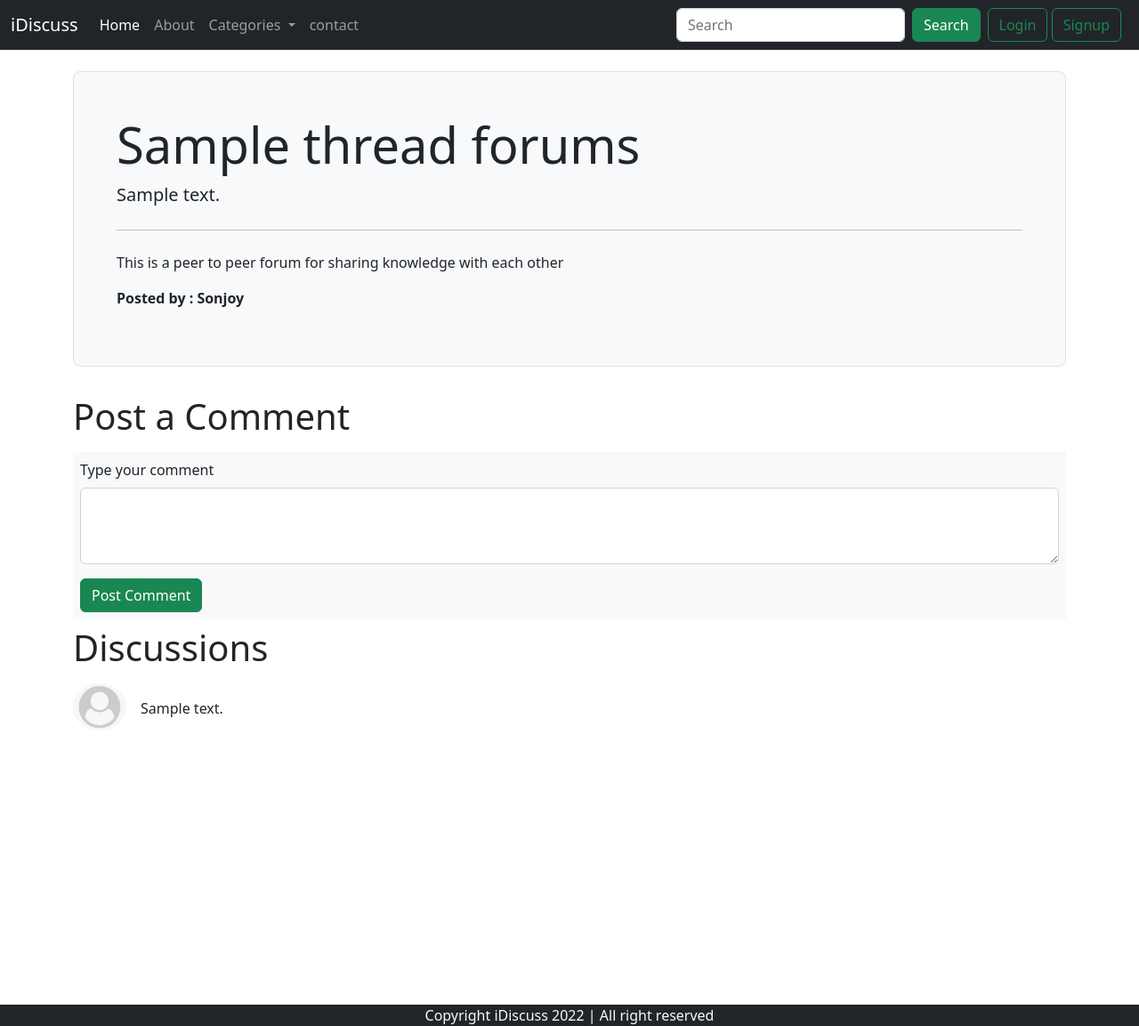
After one commit to sonjoysaha36/FORUM, a PHP site: page /thread.php?threadid=1 in a window 1280 px wide. The commit adds this page. Shown: the whole page at 89% size. Run offline with PHP 8.4, Linux system fonts and the light colour scheme; tables that the repository leaves empty or names only in its code hold one stand-in row (values such as "Sample post").

Commit message:
forum website using php

```diff
--- a/index.php
+++ b/index.php
@@ -63,7 +63,7 @@
                 <div class="card" style="width: 18rem;">
                     <img src="img/cat-'.$id.'.jfif" class="card-img-top" alt="...">
                     <div class="card-body ">
-                        <h5 class="card-title "><a href="threadlist.php?catid='.$id.'class="text-decoration-none"">'. $cat. '</a></h5>
+                        <h5 class="card-title "><a href="threadlist.php?catid='.$id.'" class="text-dark text-decoration-none">'. $cat. '</a></h5>
                         <p class="card-text">'.substr($desc, 0, 60).'...</p>
                         <a href="threadlist.php?catid='.$id.'" class="btn btn-primary">View Threads</a>
                     </div>
--- /dev/null
+++ b/thread.php
@@ -0,0 +1,123 @@
+<!doctype html>
+<html lang="en">
+
+<head>
+    <meta charset="utf-8">
+    <meta name="viewport" content="width=device-width, initial-scale=1">
+    <title>Welcome to iDiscuss</title>
+    <link href="https://cdn.jsdelivr.net/npm/bootstrap@5.2.1/dist/css/bootstrap.min.css" rel="stylesheet"
+        integrity="sha384-iYQeCzEYFbKjA/T2uDLTpkwGzCiq6soy8tYaI1GyVh/UjpbCx/TYkiZhlZB6+fzT" crossorigin="anonymous">
+    <style>
+        #ques{
+            min-height: 433px;
+        }
+    </style>
+        <title>Welcome to iDiscuss - Coding Forums</title>
+</head>
+
+<body>
+    <?php include 'partials/_db.php';?>
+    <?php include 'partials/_header.php';?>
+
+    <?php
+    $id = $_GET['threadid'];
+
+
+    $sql = "SELECT * FROM `threads` WHERE thread_id=$id";
+    $result = mysqli_query($conn, $sql);
+    while($row = mysqli_fetch_assoc($result)){
+
+    $title = $row['thread_title'];
+    $desc = $row['thread_desc'];
+    }
+
+    ?>
+
+
+    <div class="container my-4">
+        <div class="jumbotron p-5 mb-4 bg-light border rounded-3">
+            <h1 class="display-4"><?php echo $title; ?> forums</h1>
+            <p class="lead"><?php echo $desc; ?></p>
+            <hr class="my-4">
+            <p>This is a peer to peer forum for sharing knowledge with each other</p>
+            <p>
+                <b>Posted by : Sonjoy</b>
+            </p>
+        </div>
+    </div>
+
+    <div class="container">
+        <h1 class="py-2">Post a Comment</h1>
+        <form action="<?php $_SERVER['REQUEST_URI']?>" method="POST" class="p-2 bg-light ">
+
+            <div class="mb-3">
+                <label for="exampleFormControlTextarea1" class="form-label">Type your comment</label>
+                <textarea class="form-control" id="comment" name="comment" rows="3"></textarea>
+            </div>
+            <button type="submit" class="btn btn-success">Post Comment</button>
+        </form>
+    </div>
+
+    <div class="container" id="ques">
+        <h1 class="py-2">Discussions</h1>
+       <?php
+        $id = $_GET['threadid'];
+        $sql = "SELECT * FROM `comments` WHERE thread_id=$id";
+        $result = mysqli_query($conn, $sql);
+        $noResult = true;
+        while($row = mysqli_fetch_assoc($result)){
+        $noResult = false;
+        $id = $row['comment_id'];
+        $content = $row['comment_content'];
+
+
+        echo  '<div class="d-flex">
+            <div class="flex-shrink-0">
+                <img src="img/user.png" class="rounded-circle" width="60px" alt="Sample Image">
+            </div>
+            <div class="flex-grow-1 ms-3 my-3">
+
+                '.$content.'
+            </div>
+        </div>';
+        }
+
+        if($noResult==true){
+            echo '<div class="jumbotron jumbotron-fluid p-5 mb-4 bg-light border rounded-3">
+            <div class="container">
+              <p class="display-4">No Threads Found</p>
+              <p class="lead">Be the first person to ask a question</p>
+            </div>
+          </div>';
+            }
+
+        ?>
+
+
+        <!-- <div class="d-flex">
+            <div class="flex-shrink-0">
+                <img src="img/user.png" class="rounded-circle" width="60px" alt="Sample Image">
+            </div>
+            <div class="flex-grow-1 ms-3">
+                <h5>Unable to install Pyaudio <small class="text-muted"></small></h5>
+                <p>Excellent feature! I love it. One day I'm definitely going to put this Bootstrap component into use
+                    and I'll let you know once I do.</p>
+            </div>
+        </div> -->
+
+    </div>
+
+
+
+
+
+
+
+    <?php include 'partials/_footer.php' ?>
+
+    <script src="https://cdn.jsdelivr.net/npm/bootstrap@5.2.1/dist/js/bootstrap.bundle.min.js"
+        integrity="sha384-u1OknCvxWvY5kfmNBILK2hRnQC3Pr17a+RTT6rIHI7NnikvbZlHgTPOOmMi466C8" crossorigin="anonymous">
+    </script>
+</body>
+
+</html>
```
Also changed, not shown: threadlist.php (+79 -87 lines).
